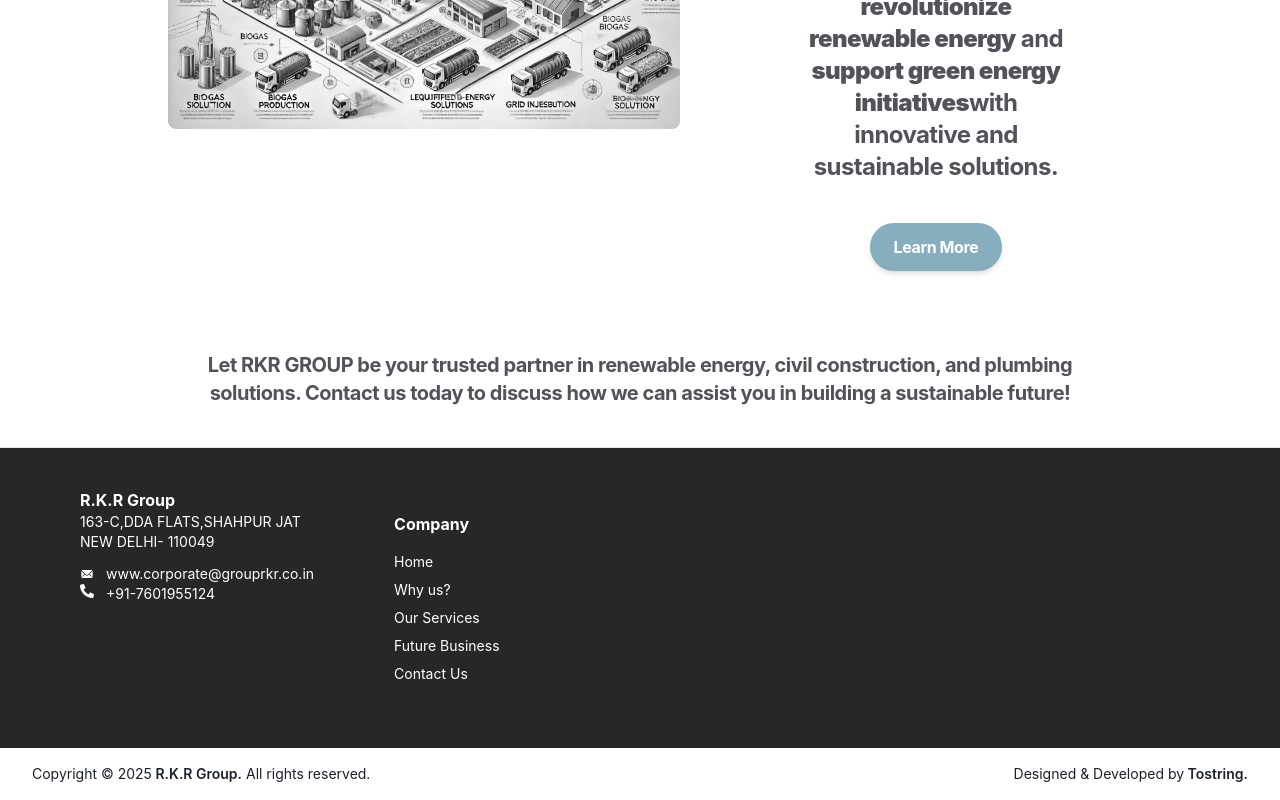
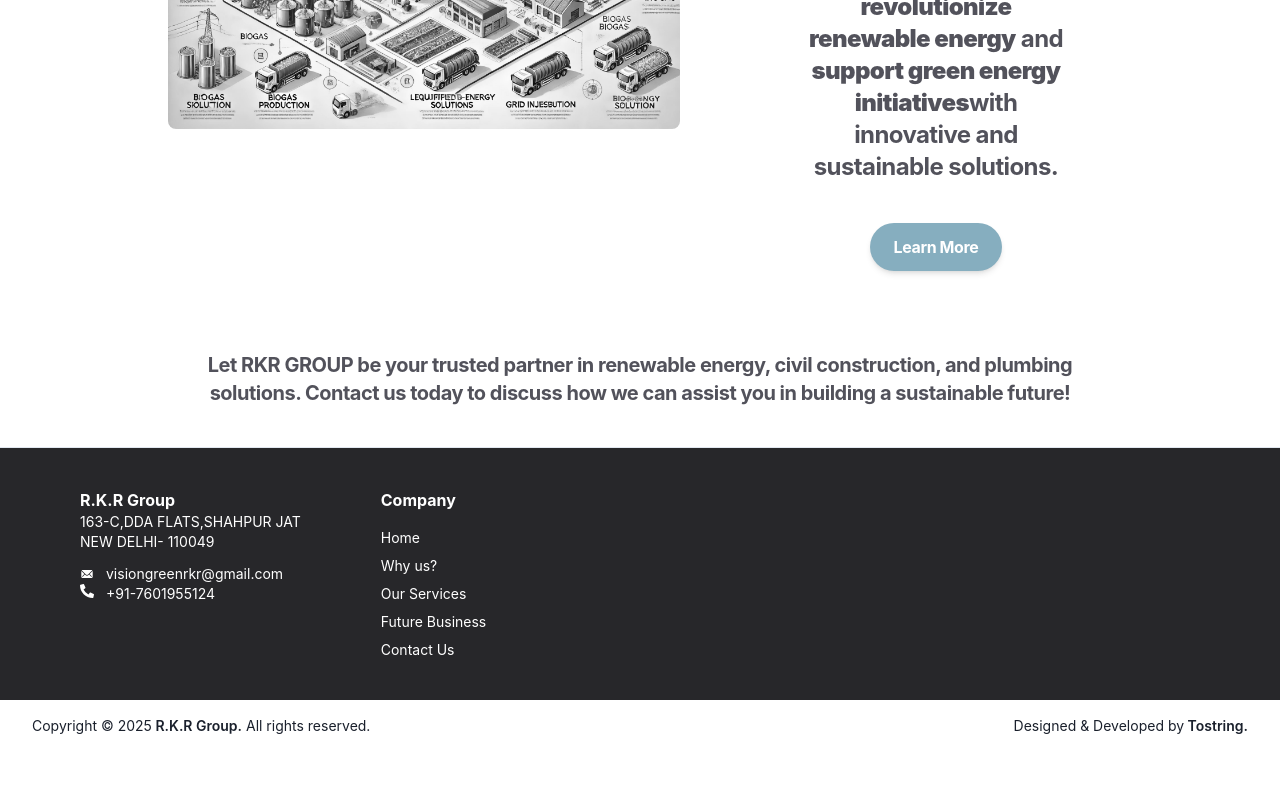
Before and after one commit to Subho808/RKRGroup, a React (Vite) app: page / in a window 1280 px wide. Shown: the part 2479-3279 px from the top of the page. After the commit the page ends 3231 px from the top, so only its background shows below. Built offline with nearby package versions, Linux system fonts and the light colour scheme.

Commit message:
footer update

```diff
--- a/src/components/Footer_2.jsx
+++ b/src/components/Footer_2.jsx
@@ -22,7 +22,7 @@ function Footer() {
 
           <div className="flex flex-row items-center gap-3 pt-3">
             <span><IoIosMail /> </span>
-            <span>www.corporate@grouprkr.co.in</span>
+            <span>visiongreenrkr@gmail.com</span>
             </div>
           <div className="flex gap-3">
             <span><FaPhoneAlt /> </span>
@@ -61,7 +61,7 @@ function Footer() {
         </div>
       </div> */}
 
-      <div className="flex-col gap-4 py-6 lg:pl-0 text-white hidden lg:flex">
+      <div className="flex-col gap-4  lg:pl-0 text-white hidden lg:flex">
 
         <p className="font-bold text-sm lg:text-base">Company</p>
 
```
